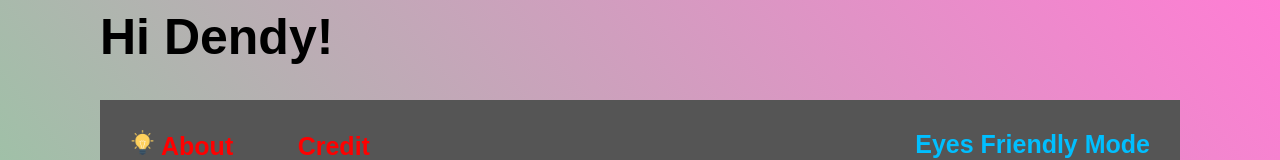
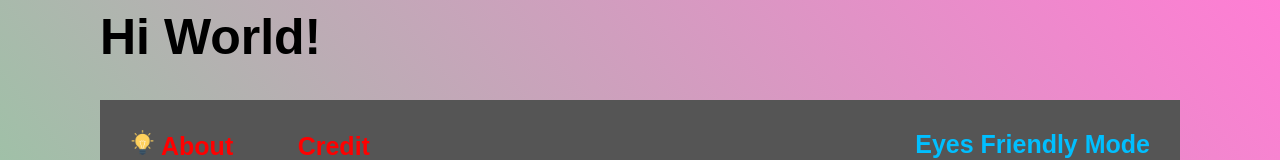
Before and after one commit to andezta/goriax, a plain HTML site: page index.html in a window 1280 px wide. Shown: the top 160 px of the page. Drawn offline with Linux system fonts and the light colour scheme.

Commit message:
Change title to Hello World

```diff
--- a/index.html
+++ b/index.html
@@ -5,7 +5,7 @@
     <link rel="icon" href="images/Idea-Web.ico" type="image/ico">
 </head>
 <body class="bg-gradient-pink-green scroll-bar mb-30 mx-100">
-<h1 class="text-50">Hi Dendy!</h1>
+<h1 class="text-50">Hi World!</h1>
 <div class="border-1 bg-superdarkgray font-bold text-red mb-30 scroll-bar">
     <a href="about/" class="text-red no-decoration hover:text-white">
         <div class="d-inline-block p-30 text-25 hover:bg-black hover:text-white transition-1">
```
